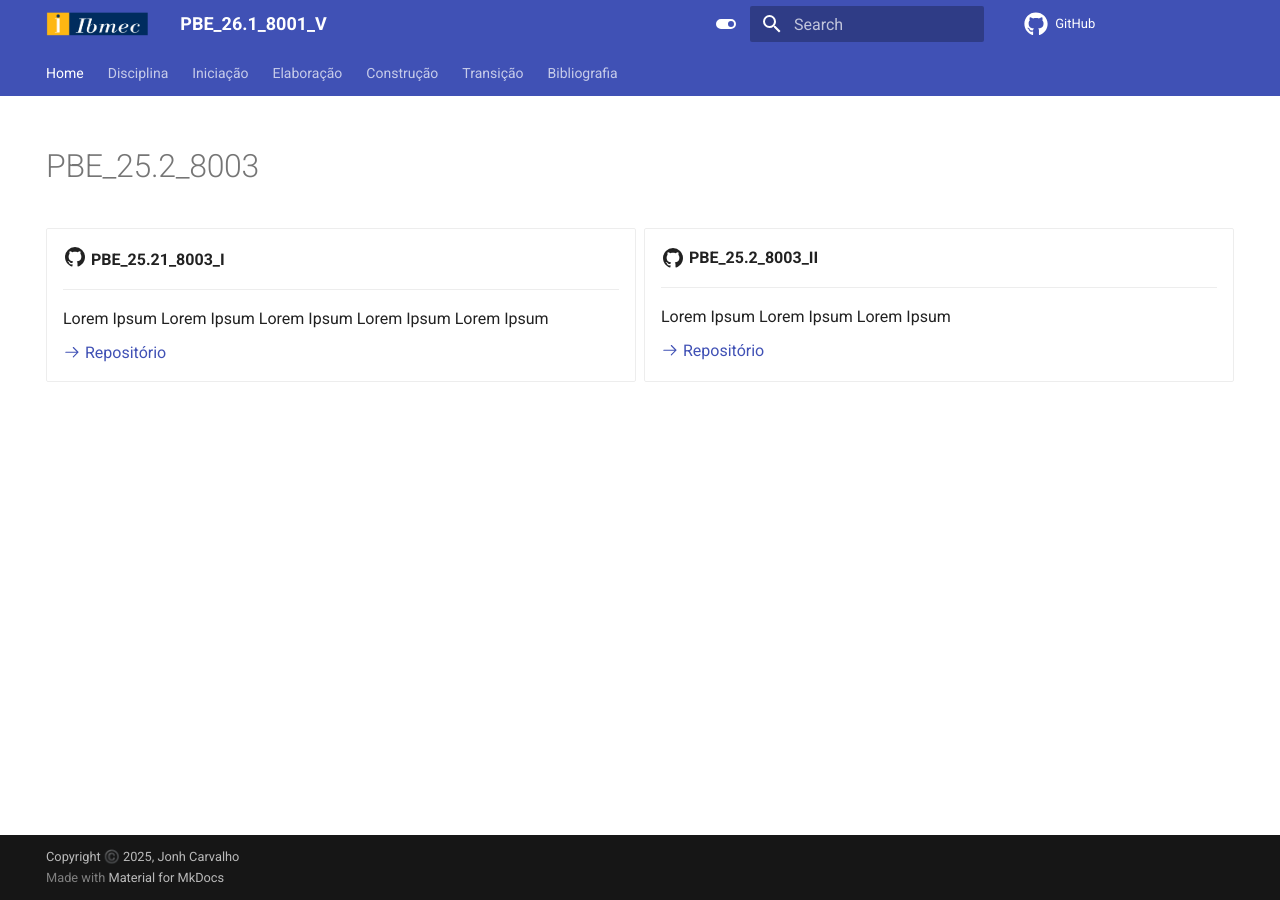
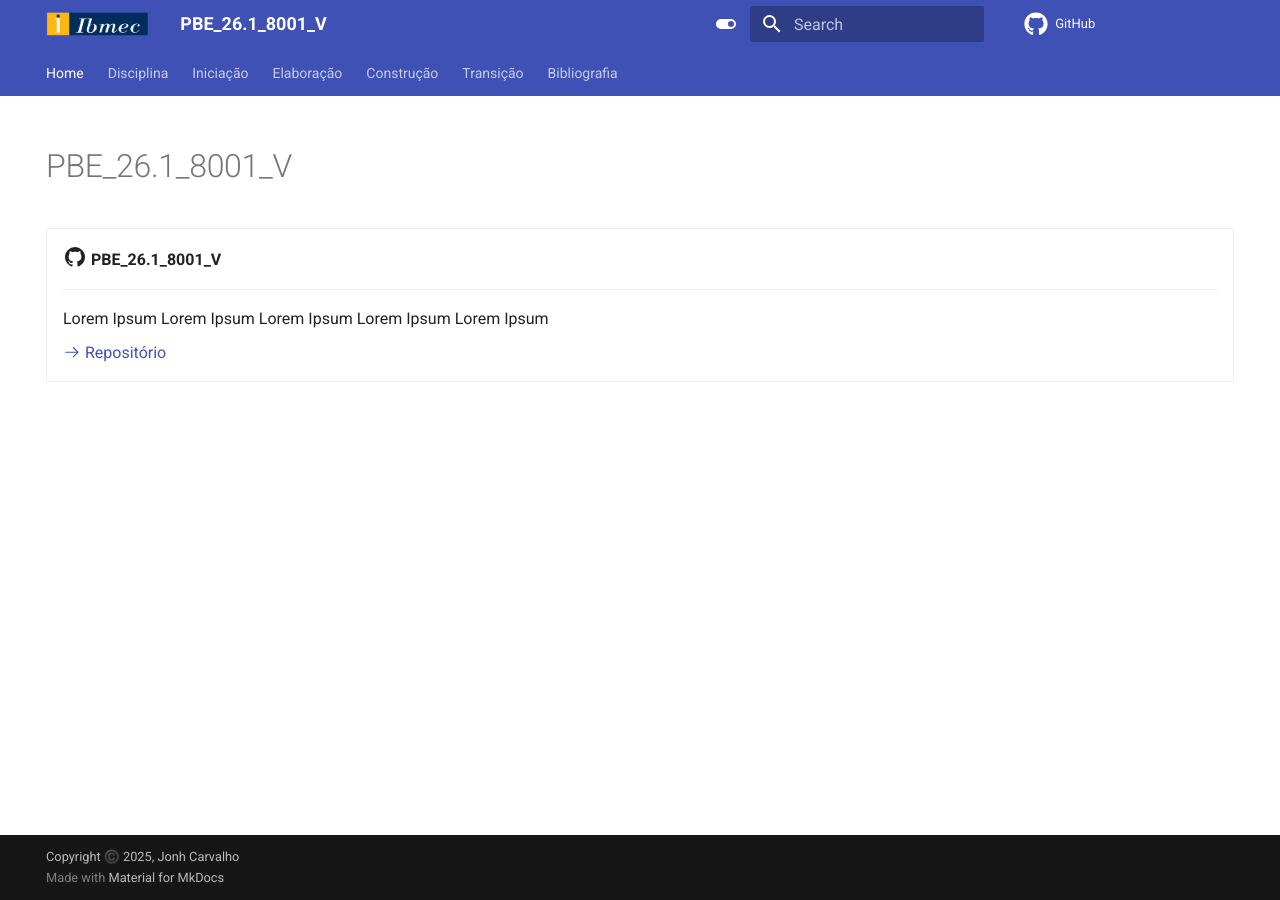
Before and after one commit to Projetos-de-Extensao/PBE_26.1_8001_V, an MkDocs documentation site: the page built from docs/index.md, in a window 1280 px wide. Built offline with MkDocs 1.6.1 and Material for MkDocs 9.7.7, drawn with Linux system fonts in a browser that asks for light colours; comment, search, counter and statistics services are not loaded.

Commit message:
Update documentation for PBE version changes

```diff
--- a/docs/index.md
+++ b/docs/index.md
@@ -4,25 +4,17 @@ hide:
   - toc
 ---
 
-# PBE_25.2_8003
+# PBE_26.1_8001_V
 
 <div class="grid cards" markdown>
 
--   :material-github:{ .lg .right } __PBE_25.21_8003_I__
+-   :material-github:{ .lg .right } __PBE_26.1_8001_V__
 
     ---
 
     Lorem Ipsum     Lorem Ipsum Lorem Ipsum Lorem Ipsum Lorem Ipsum
 
-    [:octicons-arrow-right-24: Repositório](https://github.com/Projetos-de-Extensao/PBE_25.2_8003_I)
-
--   :material-github:{ .lg .middle } __PBE_25.2_8003_II__
-
-    ---
-
-    Lorem Ipsum Lorem Ipsum Lorem Ipsum
-
-    [:octicons-arrow-right-24: Repositório](https://github.com/Projetos-de-Extensao/PBE_25.2_8003_II)
+    [:octicons-arrow-right-24: Repositório](https://github.com/Projetos-de-Extensao/PBE_26.1_8001_V)
 
 
 </div>
```
